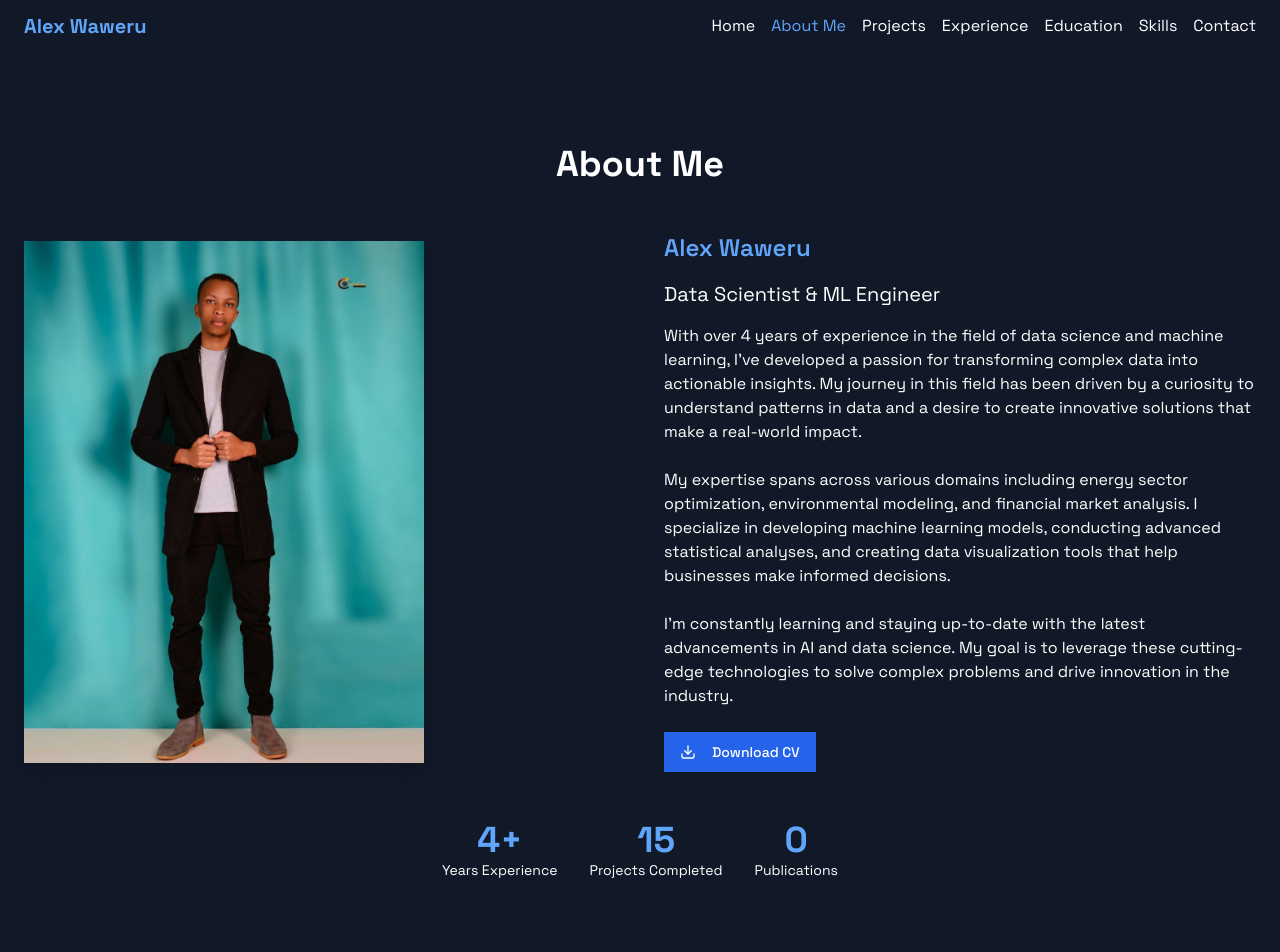
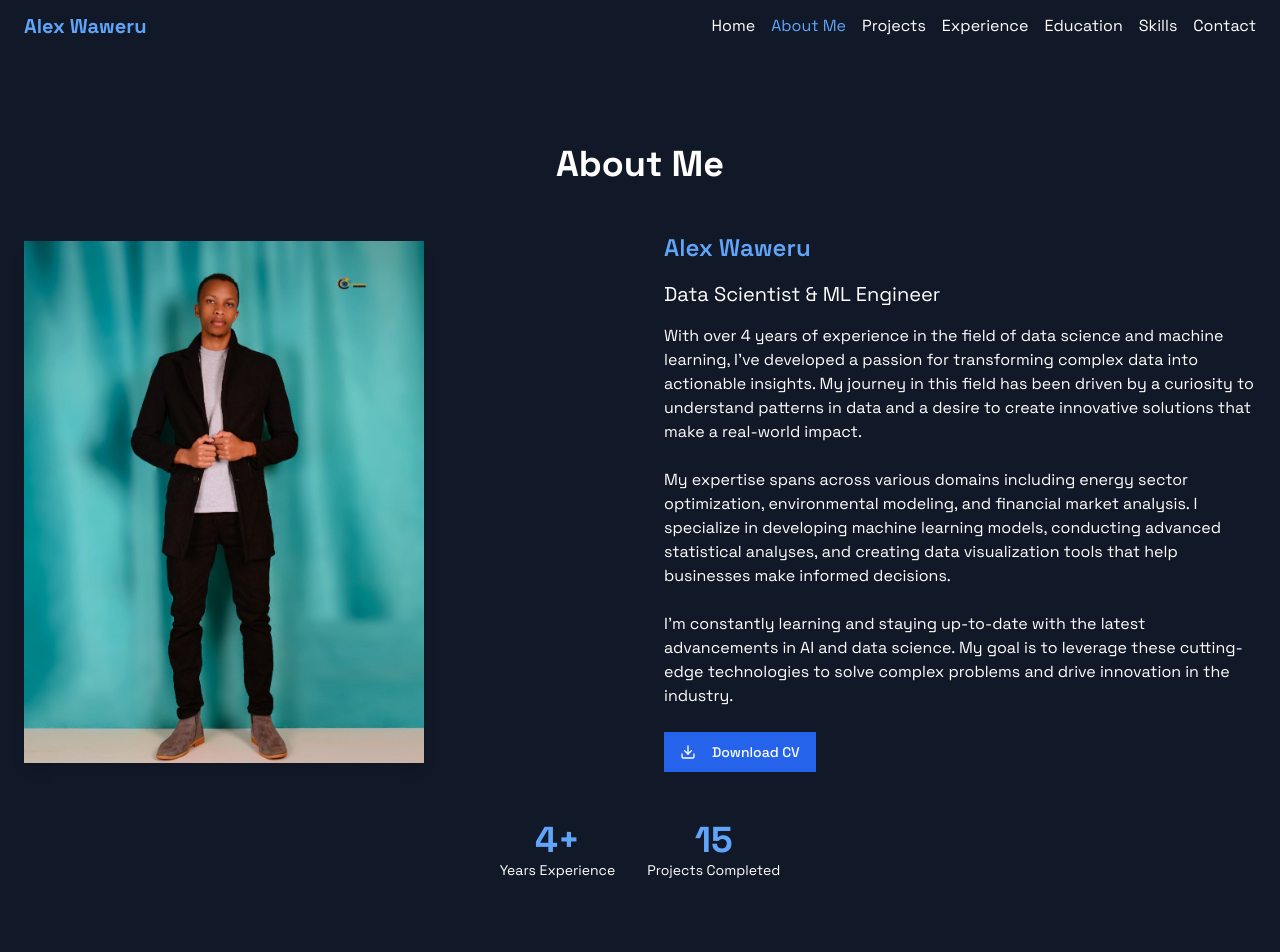
Before and after one commit to AlexGit-05/AlexWaweru.github.io, a Next.js app: page /AlexWaweru.github.io/about in a window 1280 px wide. Shown: the top 952 px of the page. Built offline with nearby package versions, Linux system fonts and the light colour scheme.

Commit message:
updated about page

```diff
--- a/app/about/page.tsx
+++ b/app/about/page.tsx
@@ -14,8 +14,7 @@ export default function AboutMe() {
 
   const stats = [
     { value: 4, label: 'Years Experience' },
-    { value: 15, label: 'Projects Completed' },
-    { value: 0, label: 'Publications' },
+    { value: 15, label: 'Projects Completed' }
   ]
 
   return (
```
